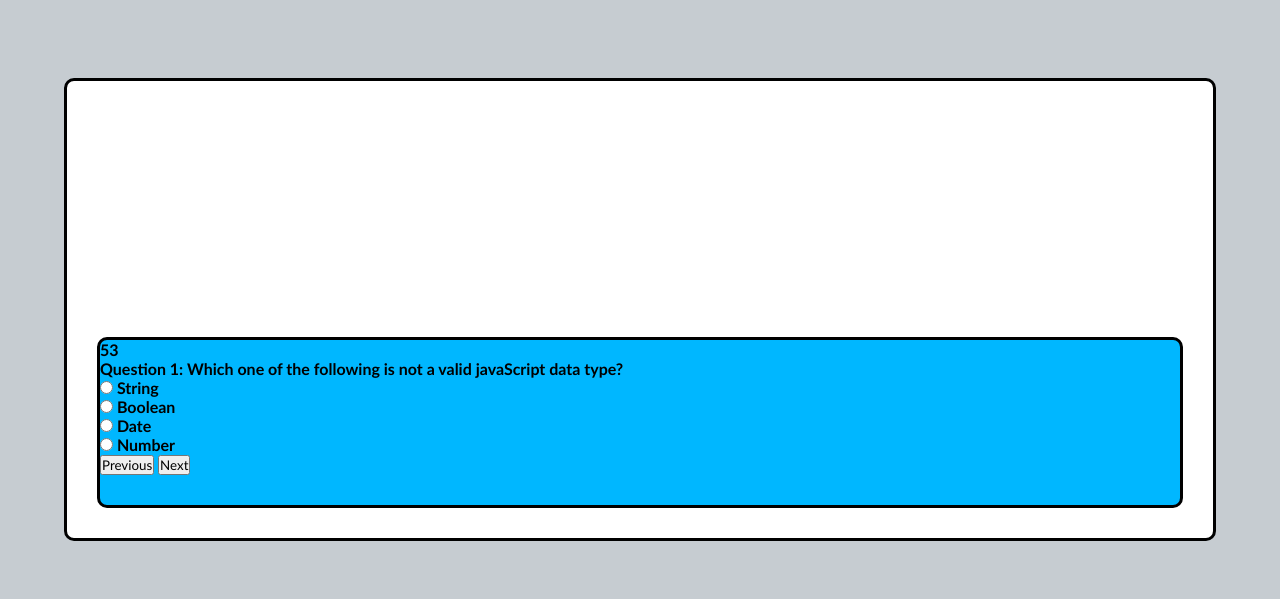
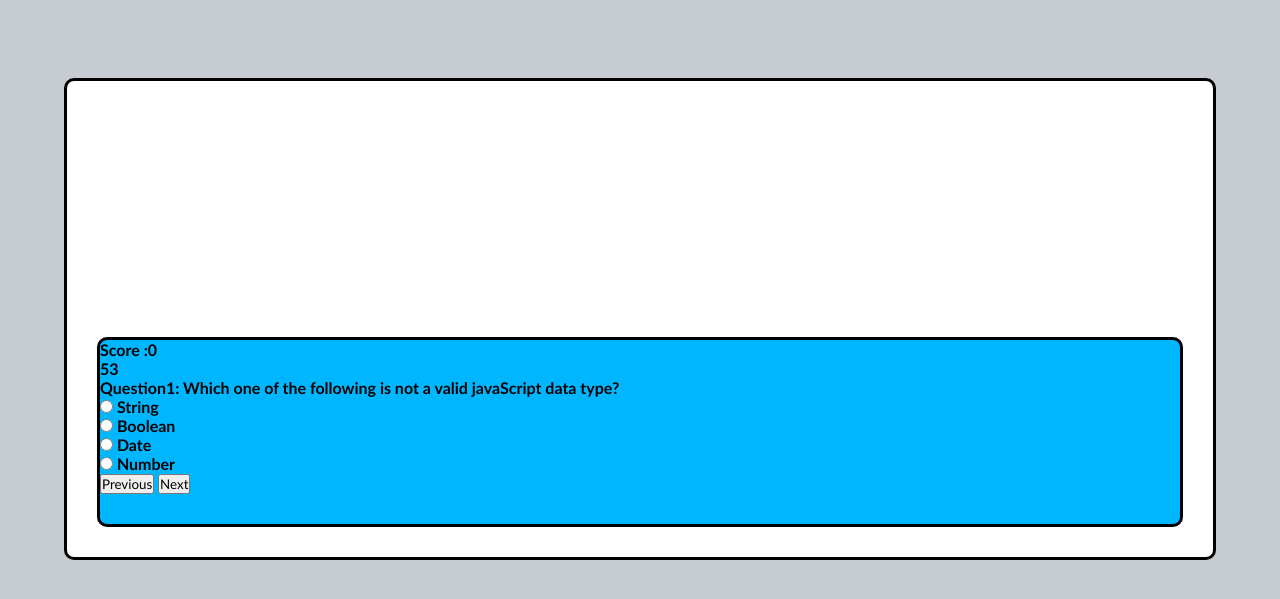
Before and after one commit to lalitakapadia/country-capital-quiz, a plain HTML site: page index.html in a window 1280 px wide. Both pictures are taken after a click on the button "Start". Shown: the part 61-660 px from the top of the page. Drawn offline with Linux system fonts and the light colour scheme.

Commit message:
made some changes in html and javascript

```diff
--- a/assets/js/script.js
+++ b/assets/js/script.js
@@ -26,6 +26,7 @@
 
 // WHEN all questions are answered or the timer reaches 0
 // THEN the game is over
+
 // WHEN the game is over
 // THEN I can save my initials and my score
 
@@ -33,9 +34,8 @@ var currentQuestion = 0;
 var gameTime = 60;
 var penulty = 10;
 var correctAnswer = "";
+var playerScore = 0;
 // TODO #1 declare a variable to store correct answer of the current question
-
-// ---------------------------------------
 
 var startButton = document.querySelector("#start-button");
 
@@ -47,7 +47,8 @@ nextButton.addEventListener("click", nextQuestion);
 var previousButton = document.querySelector("#pre-btn");
 previousButton.addEventListener("click", previousQuestion);
 
-var timeDisplay = document.querySelector("#time-display");
+var timer = document.querySelector("#timer");
+var score = document.querySelector("#score");
 
 var questionDescription = document.querySelector("#question");
 
@@ -65,7 +66,7 @@ var option2 = document.querySelector("#answer2");
 var option3 = document.querySelector("#answer3");
 var option4 = document.querySelector("#answer4");
 // -----------------------------------------------
-
+// When quiz starts hide the question-container and only shows Start button.
 function startQuiz() {
 
     showQuestion(1);
@@ -73,16 +74,21 @@ function startQuiz() {
     var startDiv = document.querySelector("#start-show");
     startDiv.setAttribute("style","visibility: hidden;");
 
+// when click on start then shows question container.
     var questionContainer = document.querySelector("#question-container");
     questionContainer.classList.add("question-container-show");
 
+//Get time Element from HTML for timer and first question appears and game starts.
     currentQuestion = 1;
-    timeDisplay.innerHTML = gameTime;
+    timer.innerHTML = gameTime;
+    score.innerHTML = "Score :" + playerScore;
 }
 
 function nextQuestion(){
     currentQuestion = currentQuestion + 1;
 
+//Store the correct answer for the game.
+// If answer is correct then time reamin same else minus 10 for wrong answer.
     const radioButtons = document.querySelectorAll('input[name="answers"]');
     let selectedAnswer;
     for (const radioButton of radioButtons) {
@@ -91,11 +97,15 @@ function nextQuestion(){
             break;
         }
     }
-    if(selectedAnswer == correctAnswer){
+    if(selectedAnswer == correctAnswer) {
         // TODO ADD INTO SCORE
+        playerScore = playerScore + 1;
+        score.innerHTML = "Score :" + playerScore;
     } else {
         gameTime = gameTime - penulty;
     }
+
+
 
     showQuestion(currentQuestion);
 }
@@ -107,11 +117,15 @@ function previousQuestion(){
     }
 }
 
+
+// this function fetches question from local storage and displays on screen.
+// this function need parameter question number.
 function showQuestion(questionNumber) {
 
+    // get the asked question number from local storage.
     var question = JSON.parse(localStorage.getItem(questionNumber));
 
-    questionDescription.innerHTML = "Question " + question.id + ": " + question.question;
+    questionDescription.innerHTML = "Question" + question.id + ": " + question.question;
 
     option1Lable.innerHTML = question.option1;
     option1.checked = false;
@@ -130,8 +144,6 @@ function showQuestion(questionNumber) {
     option4.value = question.option4;
 
     correctAnswer = question.answer;
-    alert(correctAnswer);
-    // TODO #2 store answer in the global variable
 }
 
 
@@ -139,13 +151,12 @@ setInterval(checkGameTime,1000);
 
 function checkGameTime(){
     gameTime = gameTime - 1;
-    timeDisplay.innerHTML = gameTime;
+    timer.innerHTML = gameTime;
 
     if(gameTime <= 0){
         var questionContainer = document.querySelector("#question-container");
         questionContainer.setAttribute("style","visibility: hidden;");
     }
 
-    // put an if condition, to check if game time is less than or equal to 0.
-    // hide the question section.
+
  }
--- a/index.html
+++ b/index.html
@@ -16,6 +16,8 @@
         </div>
         <div id= "question-container"  class="question-container-hide">
             <div id="time-display" class = "timer">
+                <div id="score">Score :</div>
+                <div id = "timer">Time :</div>
             </div>
             <div id="question">Question</div>
             <div id="answer-buttons">
```
